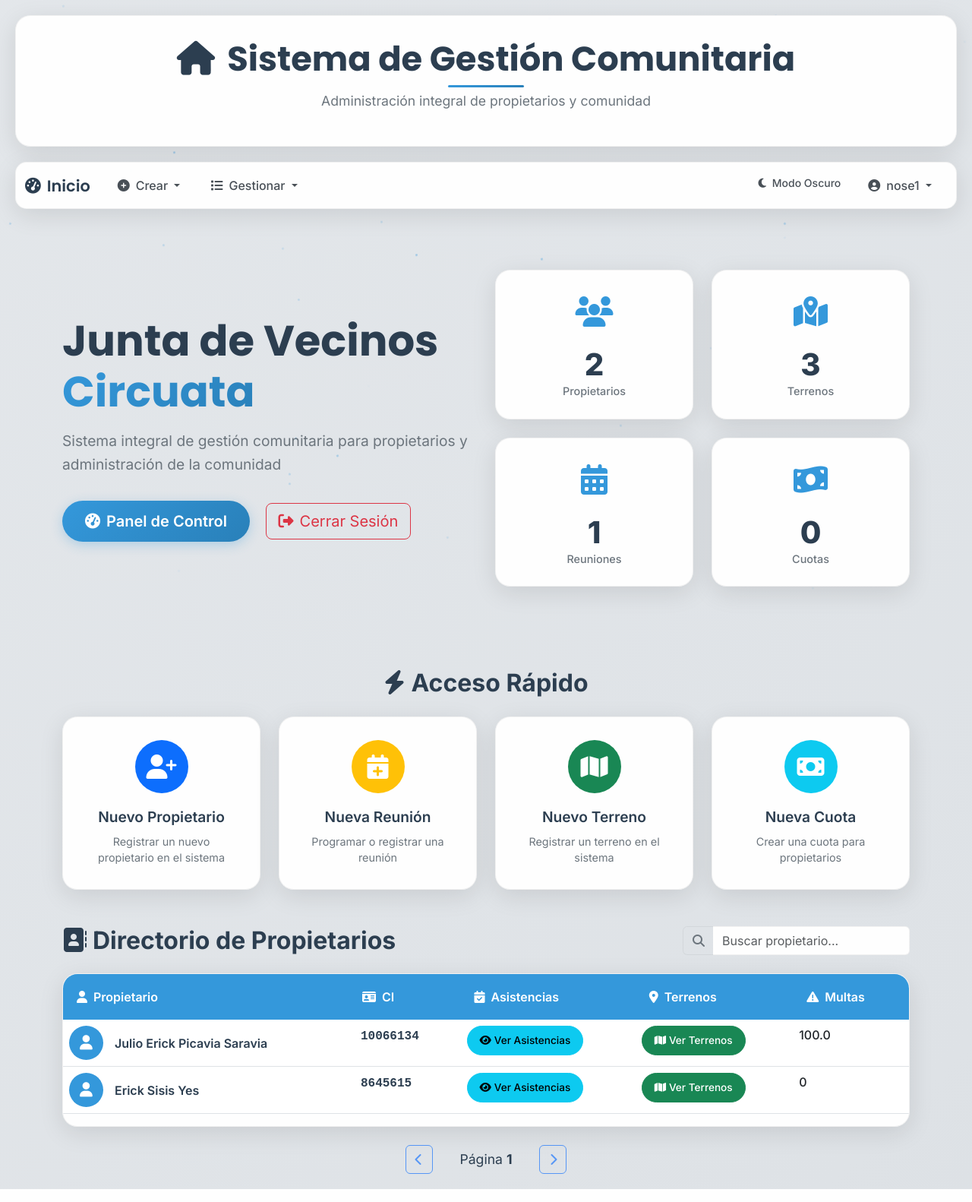
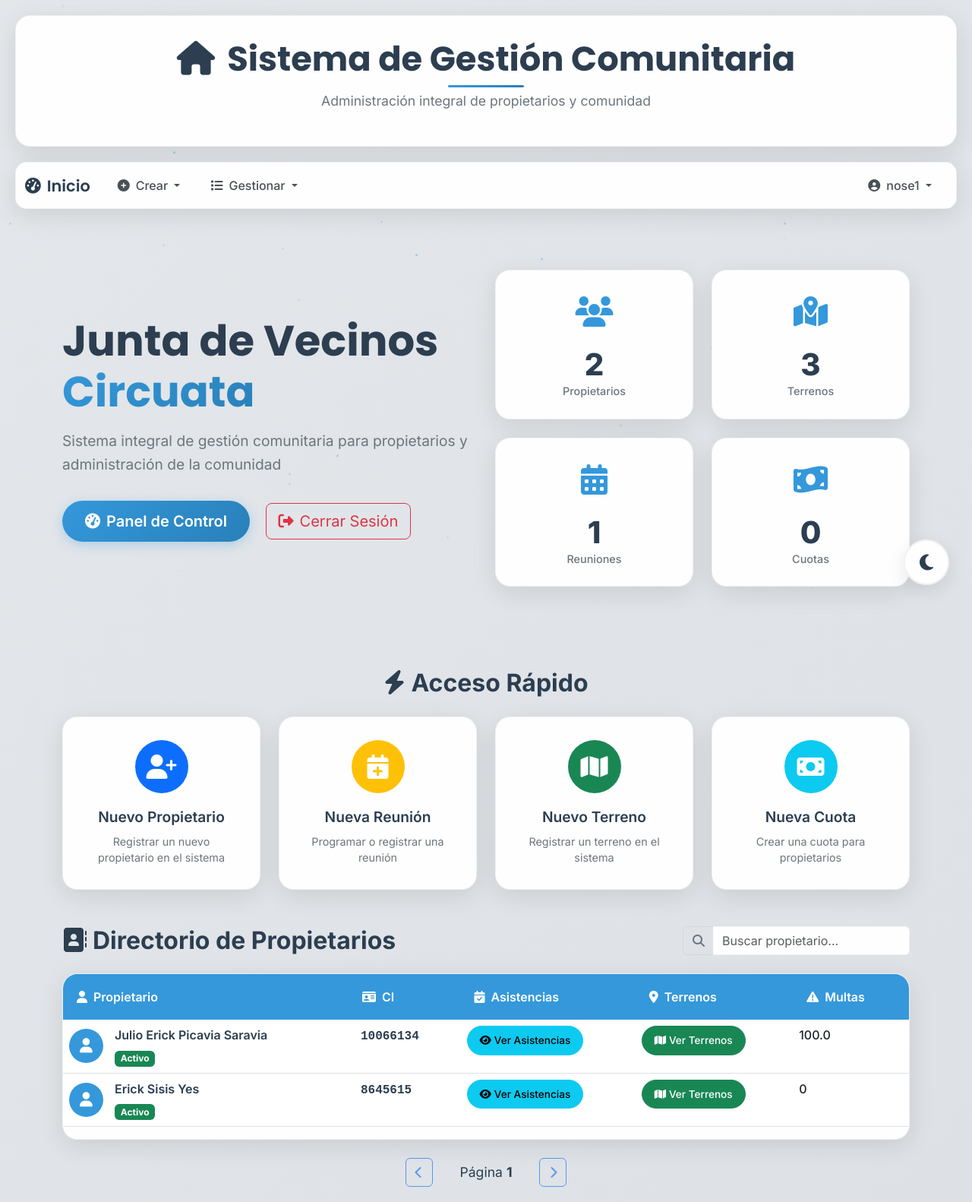
Before and after one commit to Erickxdps/prueba-despliegue, a Flask app: page / in a window 1280 px wide. Shown: the whole page at 76% size. Run offline with Flask 3, Linux system fonts and the light colour scheme; a user stored in the database is signed in; some libraries are stand-ins or nearby versions.

Commit message:
funciona todo

```diff
--- a/app/templates/base.html
+++ b/app/templates/base.html
@@ -527,6 +527,56 @@
             box-shadow: 0 3px 10px var(--shadow-color);
         }
 
+        /* ===== FLOATING THEME TOGGLE BUTTON ===== */
+        .floating-theme-toggle {
+            position: fixed;
+            bottom: 30px;
+            right: 30px;
+            z-index: 1050;
+        }
+
+        .theme-toggle-float {
+            width: 60px;
+            height: 60px;
+            border-radius: 50%;
+            background: var(--card-bg);
+            border: 2px solid var(--border-color);
+            color: var(--text-primary);
+            font-size: 24px;
+            box-shadow: 0 8px 25px var(--shadow-color);
+            backdrop-filter: blur(10px);
+            transition: all 0.3s ease;
+            display: flex;
+            align-items: center;
+            justify-content: center;
+        }
+
+        .theme-toggle-float:hover {
+            transform: translateY(-3px) scale(1.05);
+            box-shadow: 0 12px 35px var(--shadow-color);
+            background: var(--accent-color);
+            color: white;
+            border-color: var(--accent-color);
+        }
+
+        .theme-toggle-float:active {
+            transform: translateY(-1px) scale(1.02);
+        }
+
+        /* Mobile adjustments */
+        @media (max-width: 768px) {
+            .floating-theme-toggle {
+                bottom: 20px;
+                right: 20px;
+            }
+
+            .theme-toggle-float {
+                width: 50px;
+                height: 50px;
+                font-size: 20px;
+            }
+        }
+
         #themeIcon {
             transition: all 0.3s ease;
         }
@@ -634,14 +684,6 @@
                 </ul>
 
                 <ul class="navbar-nav">
-                    <!-- Theme Toggle Button -->
-                    <li class="nav-item">
-                        <button class="btn nav-link theme-toggle" id="themeToggle" style="border: none; background: none;">
-                            <i class="fas fa-moon me-1" id="themeIcon"></i>
-                            <span id="themeText">Modo Oscuro</span>
-                        </button>
-                    </li>
-
                     <li class="nav-item dropdown">
                         <a class="nav-link dropdown-toggle" href="#" id="navbarDropdownUser"
                            data-bs-toggle="dropdown" aria-haspopup="true" aria-expanded="false">
@@ -665,6 +707,13 @@
         </div>
     </nav>
     {% endif %}
+
+    <!-- Floating Theme Toggle Button -->
+    <div class="floating-theme-toggle">
+        <button class="btn theme-toggle-float" id="themeToggle">
+            <i class="fas fa-moon" id="themeIcon"></i>
+        </button>
+    </div>
 
     <!-- Main Content -->
     <div class="content-container page-transition">
@@ -786,14 +835,11 @@
 
         function updateThemeButton(theme) {
             const themeIcon = document.getElementById('themeIcon');
-            const themeText = document.getElementById('themeText');
 
             if (theme === 'dark') {
-                themeIcon.className = 'fas fa-sun me-1';
-                themeText.textContent = 'Modo Claro';
+                themeIcon.className = 'fas fa-sun';
             } else {
-                themeIcon.className = 'fas fa-moon me-1';
-                themeText.textContent = 'Modo Oscuro';
+                themeIcon.className = 'fas fa-moon';
             }
         }
 
--- a/app/templates/index.html
+++ b/app/templates/index.html
@@ -186,6 +186,9 @@
                                             <div class="propietario-details">
                                                 <div class="propietario-name">
                                                     {{ asistencia.dueno.nombre }} {{ asistencia.dueno.paterno }} {{ asistencia.dueno.materno }}
+                                                </div>
+                                                <div class="propietario-status">
+                                                    <span class="badge bg-success">Activo</span>
                                                 </div>
                                             </div>
                                         </div>
```
